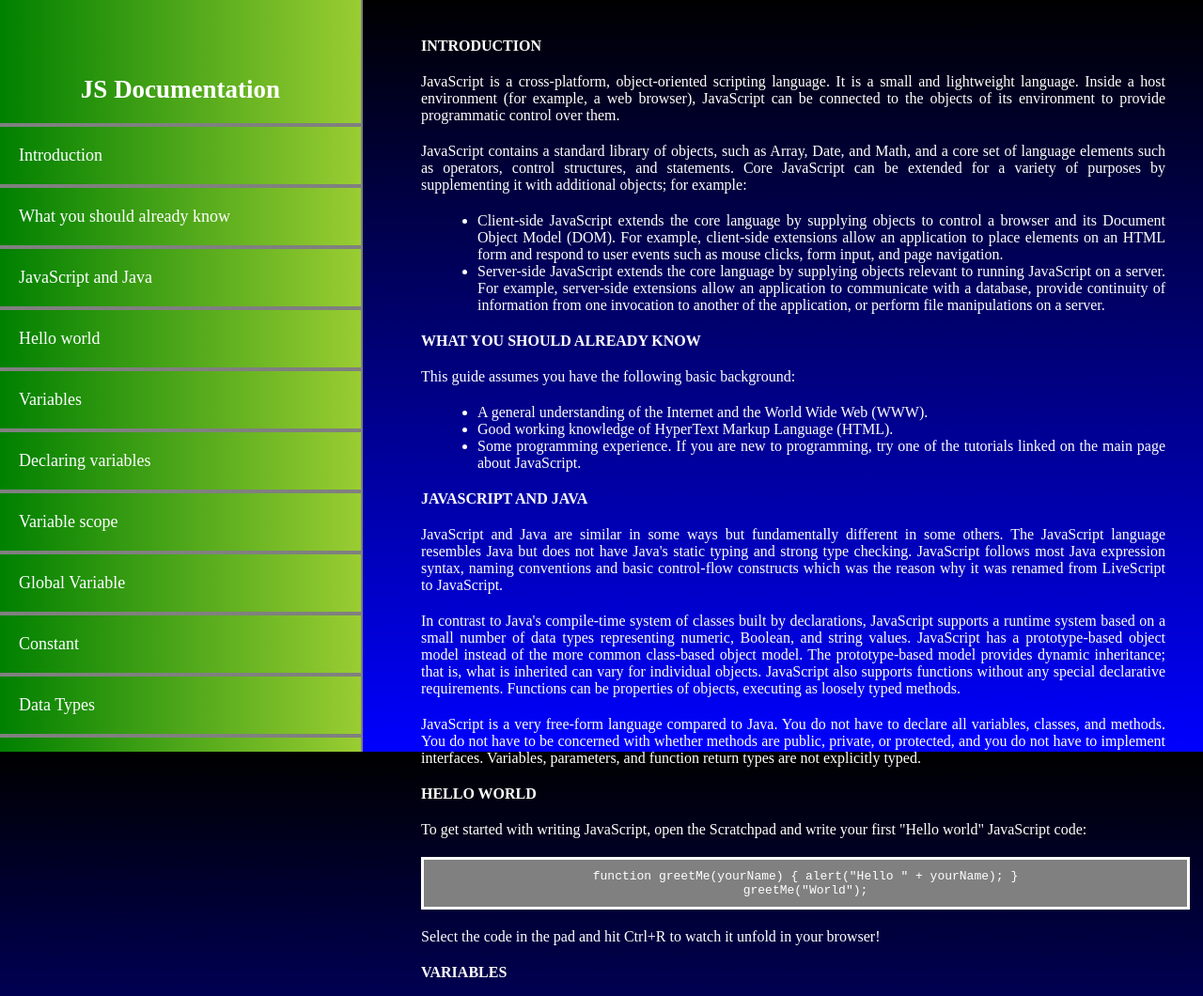
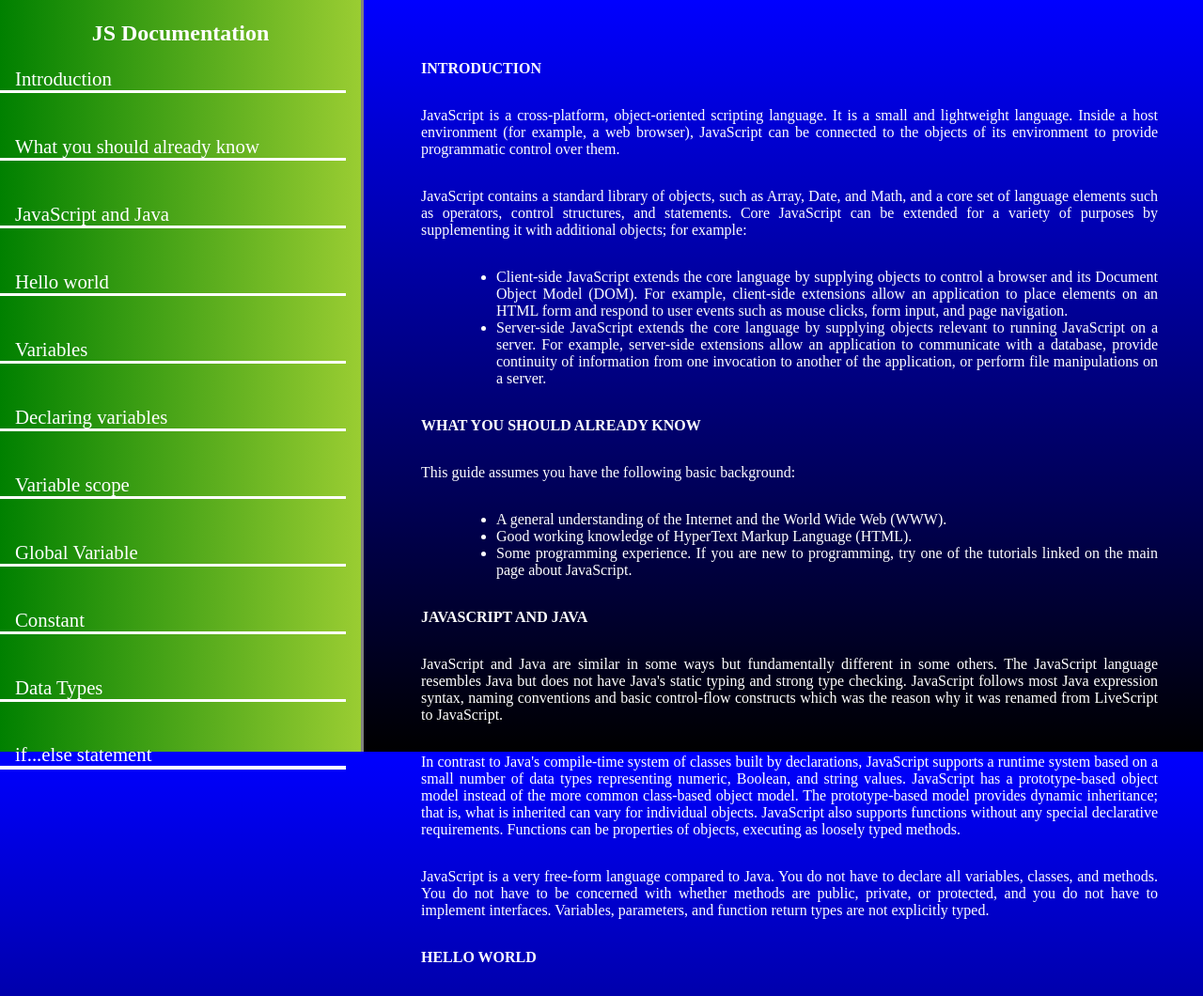
Before and after one commit to aqil2514/technical-documentation-page, a plain HTML site: page index.html in a window 1280 px wide. Shown: the top 1060 px of the page at 94% size. Drawn offline with nearby package versions, Linux system fonts and the light colour scheme.

Commit message:
2nd commit

```diff
--- a/index.html
+++ b/index.html
@@ -2,42 +2,38 @@
   <head>
     <meta charset="utf-8" />
     <meta name="viewport" content="width=device-width, initial-scale=1" ?>
-    <title>Documentation Page</title>
+    <title>Javascript Documentation</title>
+    <link rel="icon" type="image/x-icon" href="img/icon.png">
     <link rel="stylesheet" href="styles.css" />
+    <script src="https://unpkg.com/feather-icons"></script>
   </head>
+
   <body>
 <nav id="navbar">
-<ul>
-  <li><header><h2>JS Documentation
-</h2></header></li>
-<li><a class="nav-link" href="#Introduction">Introduction</a></li>
-  <li><a class="nav-link" href="#What_you_should_already_know">What you should already know
-</a></li>
-  <li><a class="nav-link" href="#JavaScript_and_Java">JavaScript and Java
-</a></li>
-  <li><a class="nav-link" href="#Hello_World">Hello world
-</a></li>
-  <li><a class="nav-link" href="#Variables">Variables
-</a></li>
-  <li><a class="nav-link" href="#Declaring_Variables">Declaring variables
-</a></li>
-  <li><a class="nav-link" href="#Variable_Scope">Variable scope
-</a></li>
-  <li><a class="nav-link" href="#Global_Variable">Global Variable
-</a></li>
-  <li><a class="nav-link" href="#Constant">Constant
-</a></li>
-  <li><a class="nav-link" href="#Data_Types">Data Types
-</a></li>
-  <li><a class="nav-link" href="#if...else_statement">if...else statement
-</a></li>
-  <li><a class="nav-link" href="#While_Statement">While Statement
-</a></li>
-  <li><a class="nav-link" href="#Function_Declarations">Function Declarations
-</a></li>
-  <li><a class="nav-link" href="#Reference">Reference
-</a></li>
-</ul> </nav>
+  <i data-feather="menu" class="menu"></i>
+  <div class="logo"><h2>JS Documentation
+  </h2></div>
+<div class="dr-menu">
+<a class="nav-link" href="#Introduction">Introduction</a>
+<a class="nav-link" href="#What_you_should_already_know">What you should already know
+</a><a class="nav-link" href="#JavaScript_and_Java">JavaScript and Java
+</a><a class="nav-link" href="#Hello_World">Hello world
+</a><a class="nav-link" href="#Variables">Variables
+</a><a class="nav-link" href="#Declaring_Variables">Declaring variables
+</a><a class="nav-link" href="#Variable_Scope">Variable scope
+</a><a class="nav-link" href="#Global_Variable">Global Variable
+</a><a class="nav-link" href="#Constant">Constant
+</a><a class="nav-link" href="#Data_Types">Data Types
+</a><a class="nav-link" href="#if...else_statement">if...else statement
+</a><a class="nav-link" href="#While_Statement">While Statement
+</a>
+ <a class="nav-link" href="#Function_Declarations">Function Declarations
+</a>
+<a class="nav-link" href="#Reference">Reference
+</a>
+</div>
+</nav>
+
 
     <main id="main-doc" class="main-bar">
         <section id="Introduction" class="main-section">
@@ -261,5 +257,7 @@ statement_4_runs_if_condition_is_false; }</code>
             <p>All the documentation in this page is taken from <a href="https://developer.mozilla.org/en-US/docs/Web/JavaScript/Guide">MDN</a></p>
           </section>
     </main>
+    <script>feather.replace()</script>
+    <script src="script.js"></script>
   </body>
 </html>
--- /dev/null
+++ b/script.js
@@ -0,0 +1,14 @@
+const menu = document.querySelector('.menu');
+const drMenu = document.querySelector('.dr-menu');
+
+menu.addEventListener('click', function(){
+    menu.classList.toggle('menu-active');
+    drMenu.classList.toggle('dr-menu-active');
+})
+
+document.addEventListener('click', function(e){
+    if(!menu.contains(e.target) && !drMenu.contains(e.target)){
+        menu.classList.remove('menu-active');
+        drMenu.classList.remove('dr-menu-active');
+    }
+})
--- a/styles.css
+++ b/styles.css
@@ -5,45 +5,45 @@
 
   body{
     display: flex;
-      background: linear-gradient(180deg, black, blue);
+    background: linear-gradient(0deg, black, blue);
     background-position: center;
     background-size: cover;
     background-attachment: fixed;
   }
 
   .main-bar{
-    margin: 40px 40px 40px 35%;
+    margin: 3rem 3rem 3rem 35%;
     width: 70%;
     text-align: justify;
     color: white;
   }
 
   .main-bar {
-    margin-bottom: 20px;
-    margin-top: 20px;
+    margin-bottom: 2rem;
+    margin-top: 2rem;
   }
 
   .main-bar ul{
-    margin-left: 60px;
-    margin-top: 20px;
+    margin-left: 5rem;
+    margin-top: 2rem;
   }
 
   .main-bar p{
-    margin-top: 20px;
+    margin-top: 2rem;
   }
 
   .main-section header{
     font-weight: 900;
     text-transform: uppercase;
-    margin: 20px 0;
+    margin: 2rem 0;
   }
 
   code{
     display: block;
     background-color: gray;
     width: 100%;
-    padding: 10px;
-    margin-top: 20px;
+    padding: 1rem;
+    margin-top: 2rem;
     text-align:center;
     border: 3px solid white;
   }
@@ -53,37 +53,116 @@
     color: white;
     width: 30%;
     height: 100vh;
-    border-right: 2px solid gray;
-    overflow: scroll;
+    border-right: 0.2rem solid gray;
     background: linear-gradient(270deg, yellowgreen, green);
   }
 
-  nav ul li a{
+  nav .menu{
+    display: none;
+  }
+
+  nav .dr-menu{
+    display: flex;
+    flex-direction: column;
+    height: 100vh;
+    overflow: scroll;
+  }
+
+  nav .dr-menu::-webkit-scrollbar{
+    width: 0.3rem;
+  }
+
+  nav .dr-menu::-webkit-scrollbar-track{
+    background-color: yellowgreen;
+  }
+
+  nav .dr-menu::-webkit-scrollbar-thumb{
+    background-color: blue;
+  }
+
+  nav a{
     color: white;
     text-decoration: none;
-    margin: 20px;
+    text-align: left;
+    font-size: 1.3rem;
+    padding: 1.4rem 0 1.4rem 0;
+    margin-left: 1rem;
   }
 
-  nav ul{
-    margin-top: 40px;
-  }
-
-  nav ul li{
-    text-align: left;
-    font-size: 18px;
-    padding: 20px 0 20px 0;
-    margin: auto 0;
-    list-style: none;
-    border-bottom: 4px solid gray;
+  nav a::after{
+    content: '';
+    display: block;
+    width: 100%;
+    margin-left: -1rem;
+    height: 0.2rem;
+    background-color: white;
   }
 
   nav h2{
     text-align: center;
-    margin-top: 20px;
+    margin-top: 1.4rem;
   }
 
-  @media only screen and (max-width: 815px){
-    nav ul li a{
-      color: red;
+  @media only screen and (max-width: 768px){
+    html{
+      font-size: 75%;
+    }
+    body{
+      position: relative;
+    }
+    nav{
+      display: flex;
+      align-items: center;
+      justify-content: space-between;
+      width: 100%;
+      height: 7%;
+    }
+
+    nav a{
+      margin: 0;
+    }
+
+    nav .logo h2{
+      margin-bottom: 1.5rem;
+      margin-right: 1rem;
+    }
+    nav .menu{
+      display: block !important;
+      margin: 0 2rem;
+      padding: 0.4rem;
+      border-radius: 1rem;
+      transition: 0.3s;
+    }
+
+    nav .menu-active{
+      background-color: white;
+      color: black;
+    }
+
+    .dr-menu{
+      position: absolute;
+      width: 40%;
+      height: 100vh;
+      top: 100%;
+      left: -100%;
+      background-color: yellowgreen;
+      border-right: 0.3rem solid white;
+      overflow: scroll;
+      transition: 0.3s;
+    }
+
+    .dr-menu-active{
+      left: 0%;
+    }
+
+    .dr-menu a{
+      text-align: center;
+      font-size: 1.3rem;
+      font-weight: bold;
+    }
+
+    .main-bar{
+      margin: 3rem 5rem !important;
+      width: 100% !important;
     }
   }
```
Also changed, not shown: img/icon.png (added).
